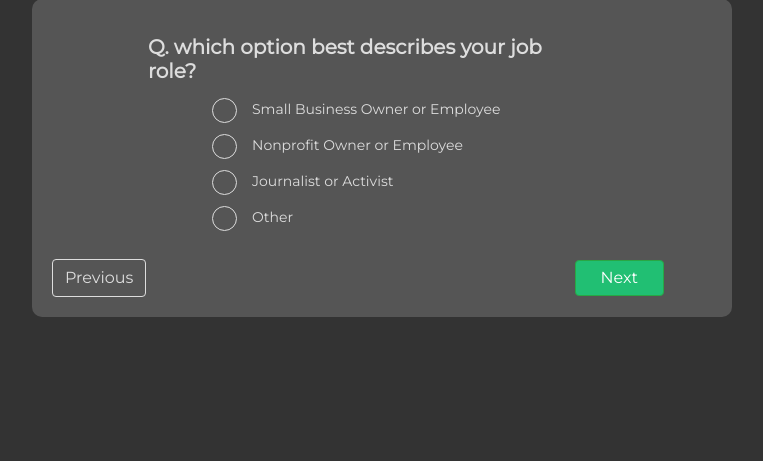
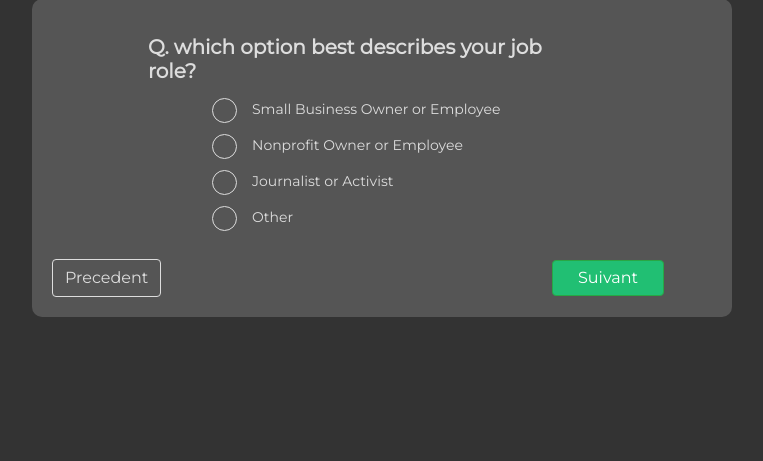
Before and after one commit to SoslanGab/tpquiz, a PHP site: page / in a window 1280 px wide. Shown: the part 49-510 px from the top of the page, without its empty margins (258-1021 px from the left). Run offline with PHP 8.4, Linux system fonts and the light colour scheme.

Commit message:
ajout questionnaire

```diff
--- a/index.php
+++ b/index.php
@@ -35,10 +35,10 @@
     </div>
     <div class="d-flex align-items-center pt-3">
         <div id="prev">
-            <button class="btn btn-primary">Previous</button>
+            <button class="btn btn-primary">Precedent</button>
         </div>
         <div class="ml-auto mr-sm-5">
-            <button class="btn btn-success">Next</button>
+            <button class="btn btn-success">Suivant</button>
         </div>
     </div>
 </div>
```
